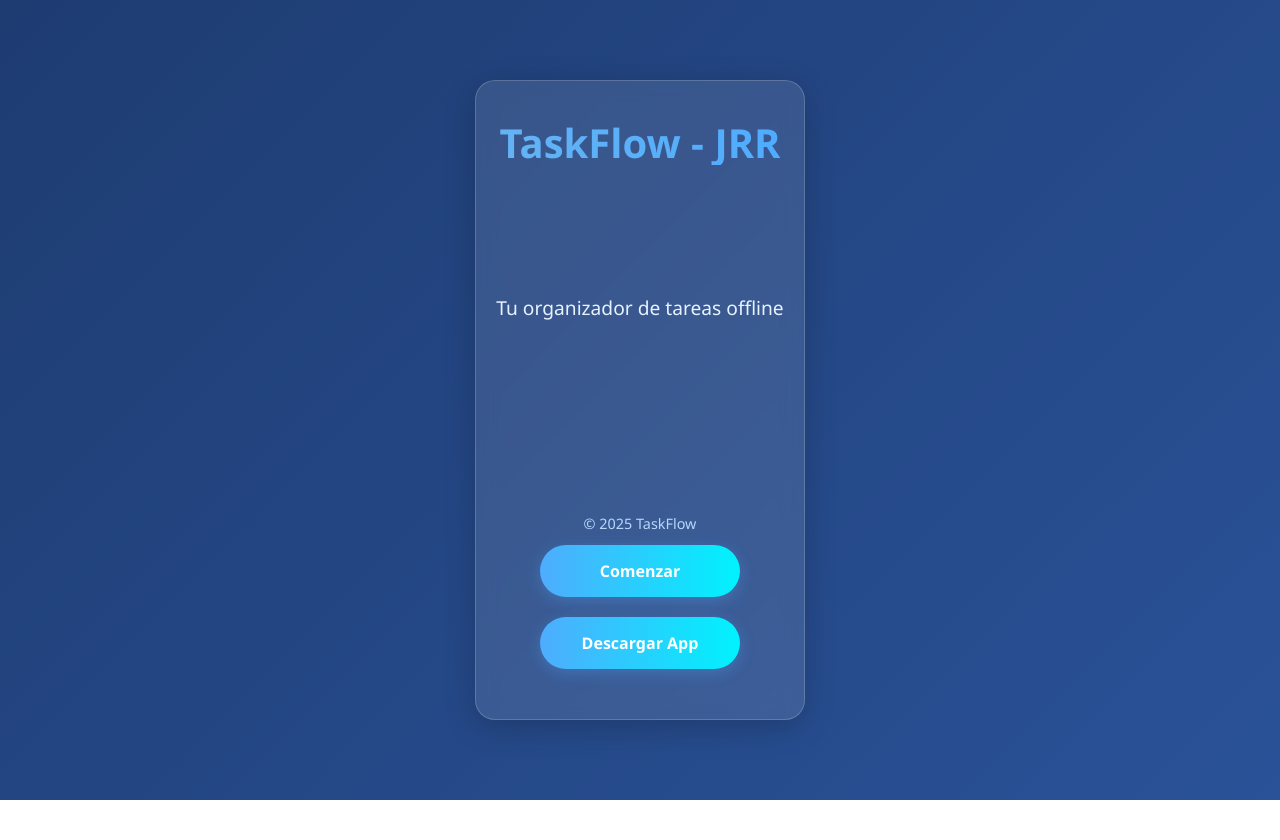
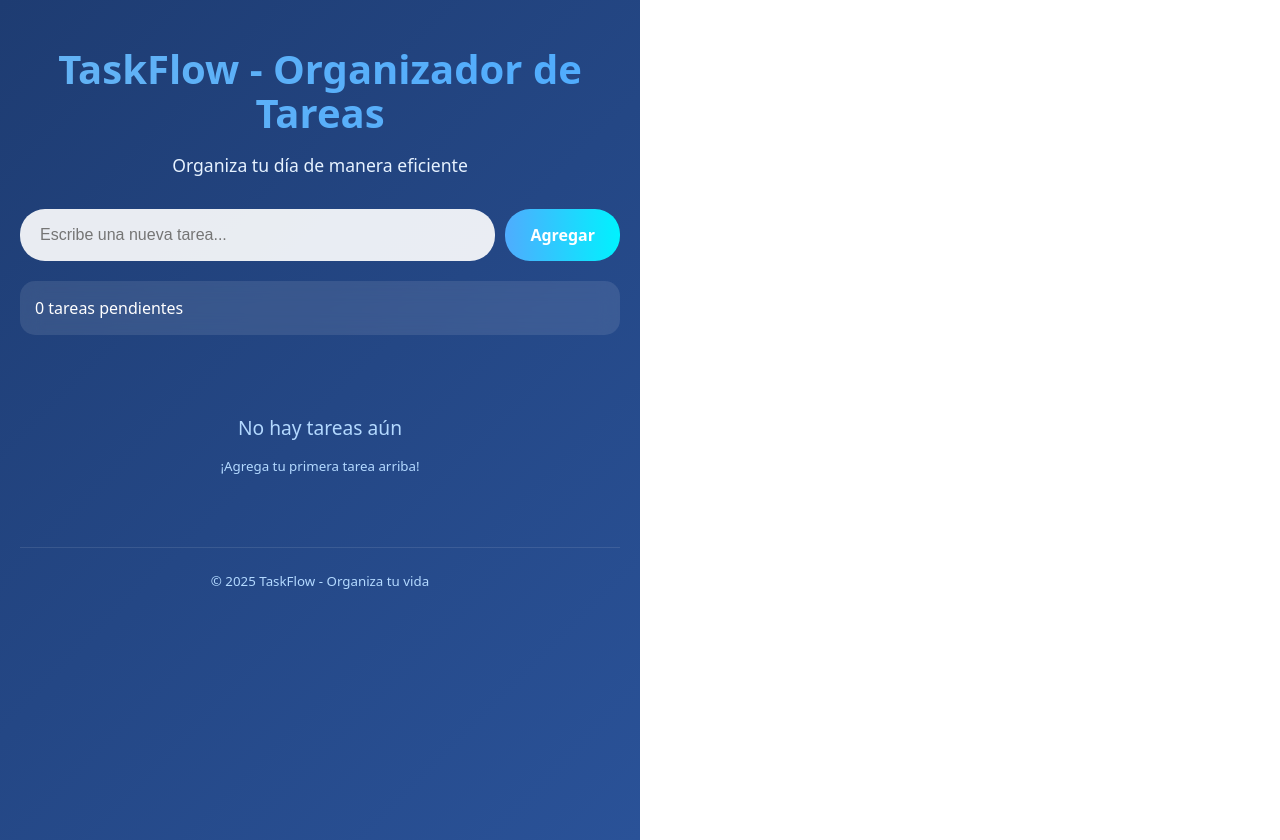
Before and after one commit to romerorodriguez/pwa-jessica, a React (Vite) app: page / in a window 1280 px wide. Before the commit the page ends 800 px from the top, so only its background shows below. Built offline with nearby package versions, Linux system fonts and the light colour scheme.

Commit message:
fix: correcciones de sintaxis

```diff
--- a/src/Task.tsx
+++ b/src/Task.tsx
@@ -16,11 +16,15 @@ function Task() {
   useEffect(() => {
     const savedTasks = localStorage.getItem('taskflow-tasks');
     if (savedTasks) {
-      const parsedTasks = JSON.parse(savedTasks).map((task: any) => ({
-        ...task,
-        createdAt: new Date(task.createdAt)
-      }));
-      setTasks(parsedTasks);
+      try {
+        const parsedTasks = JSON.parse(savedTasks).map((task: any) => ({
+          ...task,
+          createdAt: new Date(task.createdAt)
+        }));
+        setTasks(parsedTasks);
+      } catch (error) {
+        console.error('Error loading tasks:', error);
+      }
     }
   }, []);
 
@@ -66,7 +70,7 @@ function Task() {
   return (
     <div className="task-container">
       <header className="task-header">
-        <h1>Mis Tareas</h1>
+        <h1>TaskFlow - Organizador de Tareas</h1>
         <p>Organiza tu día de manera eficiente</p>
       </header>
 
@@ -129,7 +133,7 @@ function Task() {
       </div>
 
       <footer className="task-footer">
-        <small>TaskFlow - Organiza tu vida</small>
+        <small>© 2025 TaskFlow - Organiza tu vida</small>
       </footer>
     </div>
   );
--- a/src/main.tsx
+++ b/src/main.tsx
@@ -1,12 +1,12 @@
-import { StrictMode } from 'react'
-import { createRoot } from 'react-dom/client'
+import React from 'react'
+import ReactDOM from 'react-dom/client'
 import './index.css'
-import App from './App.tsx'
+import Task from './Task.tsx'  // ← Asegúrate que importe Task
 
-createRoot(document.getElementById('root')!).render(
-  <StrictMode>
-    <App />
-  </StrictMode>,
+ReactDOM.createRoot(document.getElementById('root')!).render(
+  <React.StrictMode>
+    <Task />
+  </React.StrictMode>,
 )
 
 if ('serviceWorker' in navigator) {
```
